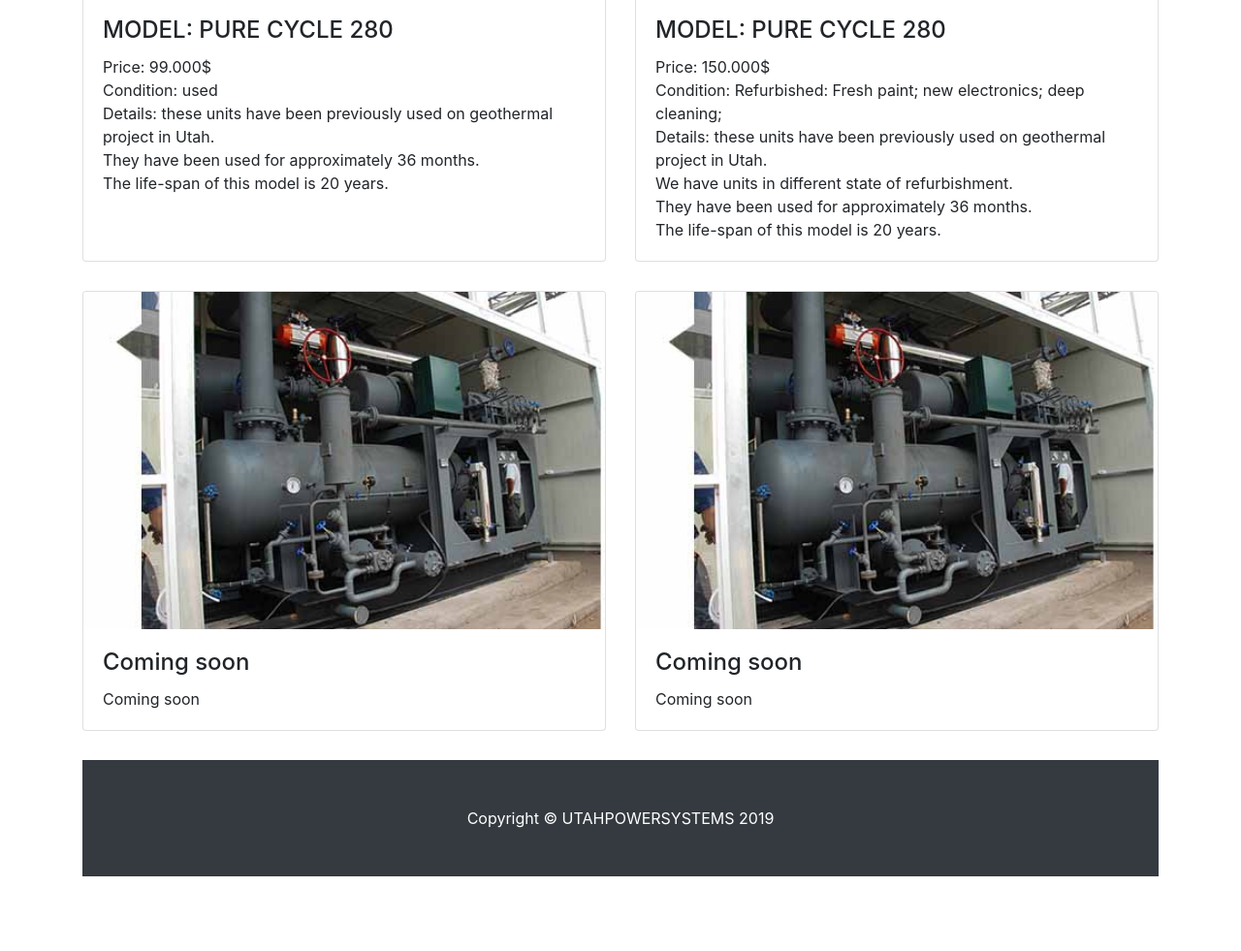
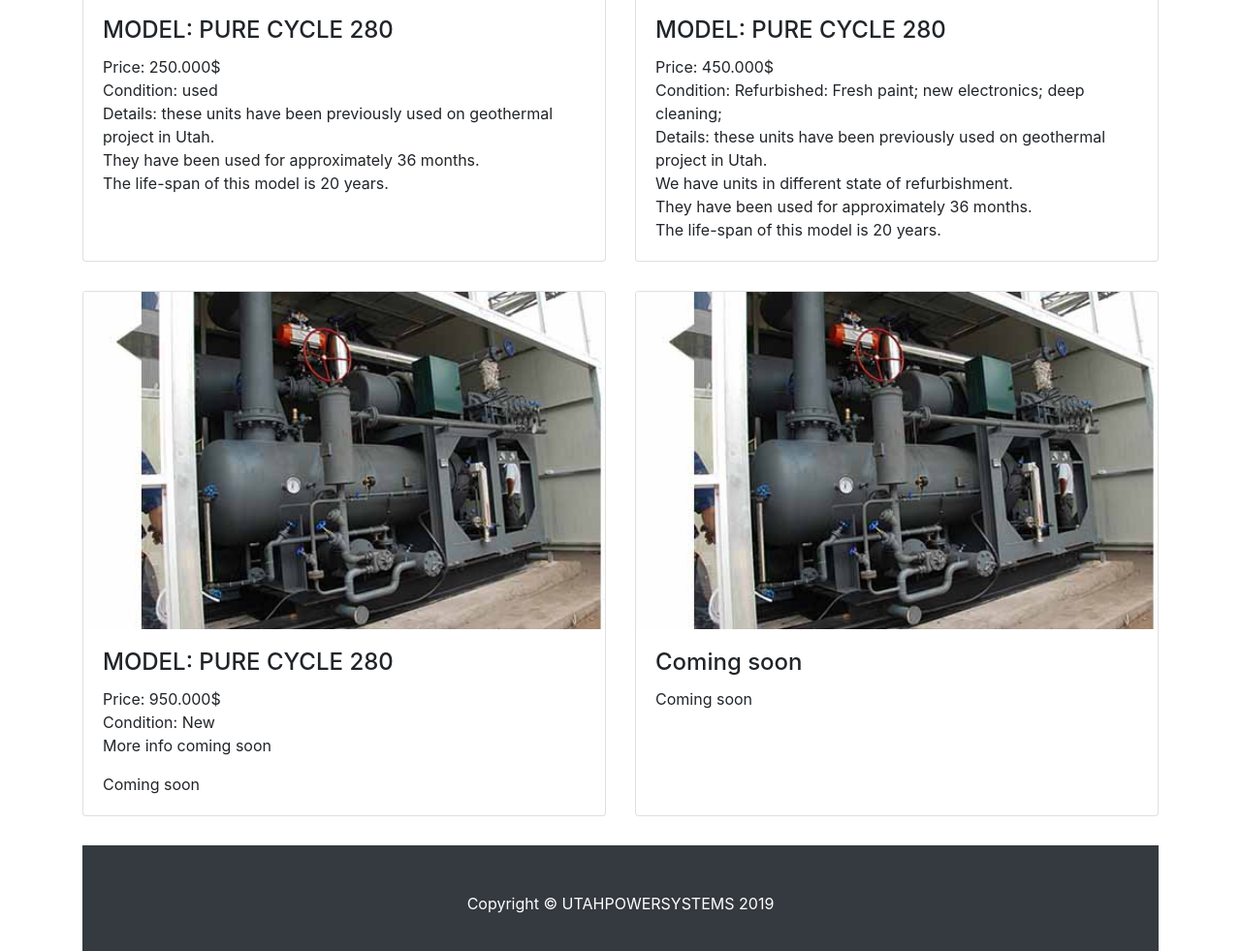
Before and after one commit to jov777/utah, a website: page portfolio-2-col.html in a window 1280 px wide. Shown: the part 616-1597 px from the top of the page at 97% size. Before the commit the page ends 1520 px from the top, so only its background shows below. Drawn offline with Linux system fonts and the light colour scheme.

Commit message:
fixed price

```diff
--- a/portfolio-2-col.html
+++ b/portfolio-2-col.html
@@ -73,7 +73,7 @@
             <h4 class="card-title">
               <a>MODEL: PURE CYCLE 280</a>
             </h4>
-            <p class="card-text">Price: 99.000$ <br> Condition: used <br>Details: these units have been previously used on geothermal project in Utah.<br>They have been used for approximately 36 months.
+            <p class="card-text">Price: 250.000$ <br> Condition: used <br>Details: these units have been previously used on geothermal project in Utah.<br>They have been used for approximately 36 months.
             <br>The life-span of this model is 20 years.
             </p>
           </div>
@@ -86,7 +86,7 @@
             <h4 class="card-title">
               <a>MODEL: PURE CYCLE 280</a>
             </h4>
-            <p class="card-text">Price: 150.000$ <br> Condition: Refurbished: Fresh paint; new electronics; deep cleaning;  <br>Details: these units have been previously used on geothermal project in Utah.<br> We have units in different state of refurbishment.<br>They have been used for approximately 36 months.
+            <p class="card-text">Price: 450.000$ <br> Condition: Refurbished: Fresh paint; new electronics; deep cleaning;  <br>Details: these units have been previously used on geothermal project in Utah.<br> We have units in different state of refurbishment.<br>They have been used for approximately 36 months.
               <br>The life-span of this model is 20 years.</p>
           </div>
         </div>
@@ -96,7 +96,10 @@
           <a><img class="card-img-top" src="img/pic2.jpg" alt=""></a>
           <div class="card-body">
             <h4 class="card-title">
-              <a>Coming soon</a>
+              <a>MODEL: PURE CYCLE 280</a>
+            </h4>
+              <p class="card-text">Price: 950.000$ <br> Condition: New
+                <br>More info coming soon</p>
             </h4>
             <p class="card-text">Coming soon</p>
           </div>
```
